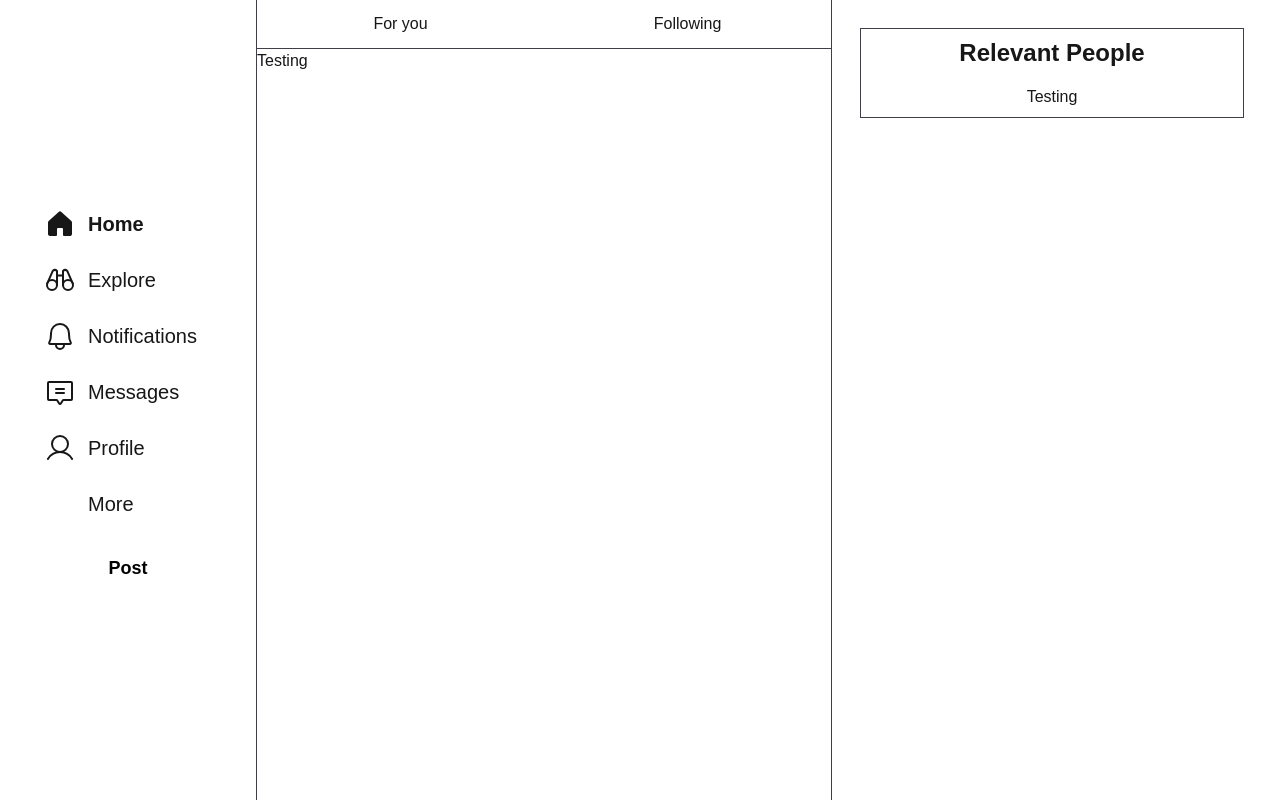
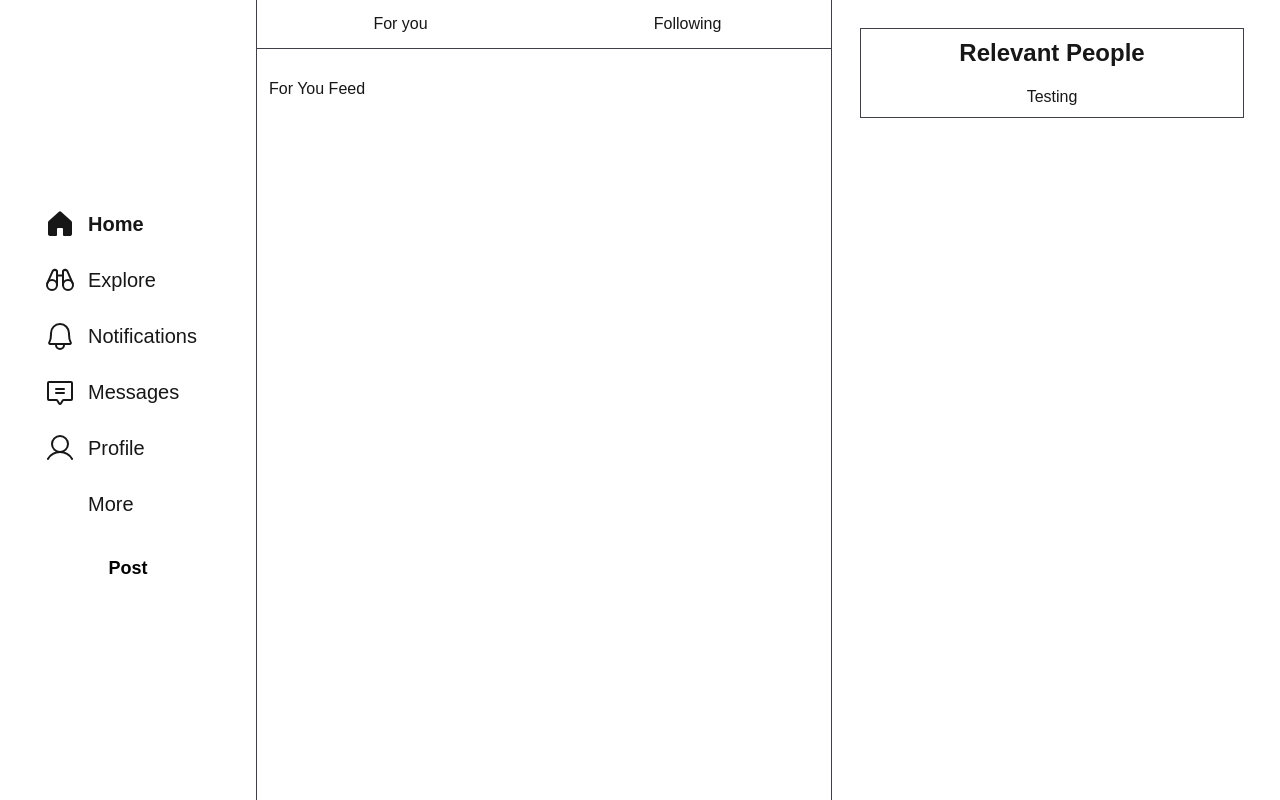
Before and after one commit to pickachuuu/kaleido-client, a Next.js app: page /home in a window 1280 px wide. Built offline with nearby package versions, Linux system fonts and the light colour scheme.

Commit message:
feat: update Home component to manage active tab state and improve button functionality

```diff
--- a/src/app/(dashboard)/home/page.tsx
+++ b/src/app/(dashboard)/home/page.tsx
@@ -4,26 +4,36 @@ import NavButton from "@/components/ui/NavButton";
 import NavButtonContainer from "@/components/layout/NavButtonContainer";
 import ForYouFeed from "@/components/feeds/ForYouFeed";
 import FollowingFeed from "@/components/feeds/FollowingFeed";
-
 import { useState } from "react";
 
-export default function Home(){
-    const [activeTab, setActiveTab] = useState("following")
+export default function Home() {
+    const [activeTab, setActiveTab] = useState<'foryou' | 'following'>('foryou');
 
     return (
         <div>
             <NavButtonContainer>
-                <NavButton>
+                <NavButton
+                    onClick={() => setActiveTab('foryou')}
+                    active={activeTab === 'foryou'}
+                >
                     For you
                 </NavButton>
-                <NavButton>
+                <NavButton
+                    onClick={() => setActiveTab('following')}
+                    active={activeTab === 'following'}
+                >
                     Following
                 </NavButton>
+            </NavButtonContainer>
 
-                {/* {activeTab == 'following'} */}
-
-            </NavButtonContainer>
-            Testing
+            {/* Feed Content */}
+            <div className="mt-4">
+                {activeTab === 'foryou' ? (
+                    <ForYouFeed />
+                ) : (
+                    <FollowingFeed />
+                )}
+            </div>
         </div>
     )
 }
```
